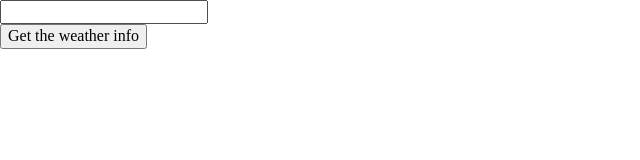
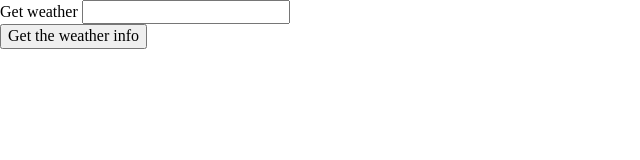
Before and after one commit to Ahmed-Seleem01/top-weather, a website built with webpack: page dist/index.html in a window 1280 px wide. Shown: the whole page, without its empty margins (0-640 px from the left). Built offline with nearby package versions, Linux system fonts and the light colour scheme.

Commit message:
Add text to the input label

```diff
--- a/dist/index.html
+++ b/dist/index.html
@@ -12,7 +12,7 @@
       <div class="get-location">
         <form novalidate>
           <div class="user-input">
-            <label for="location"></label>
+            <label for="location">Get weather</label>
             <input
               id="location"
               name="location"
```
